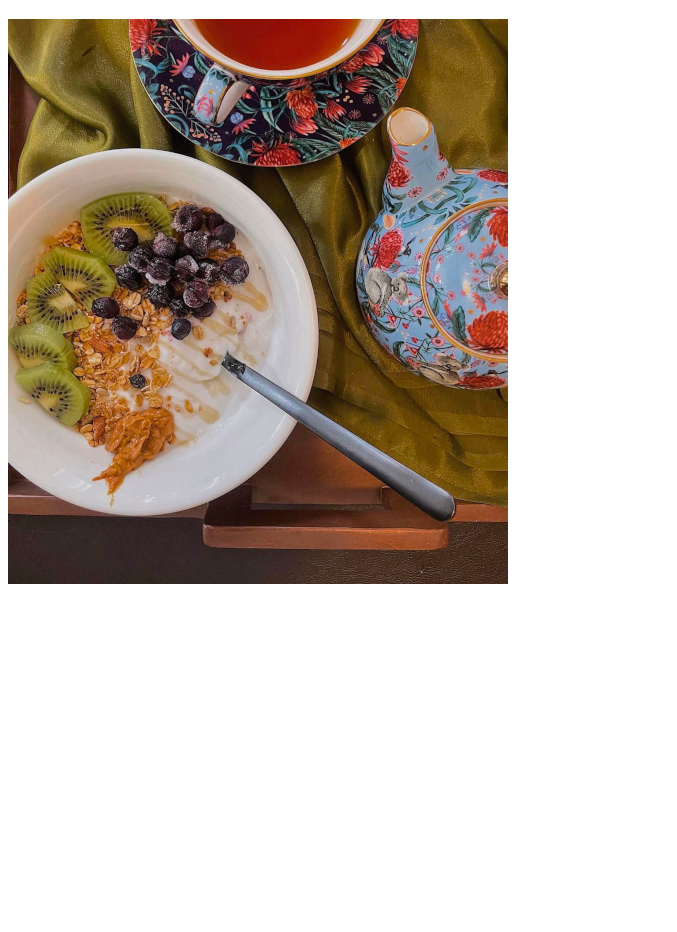
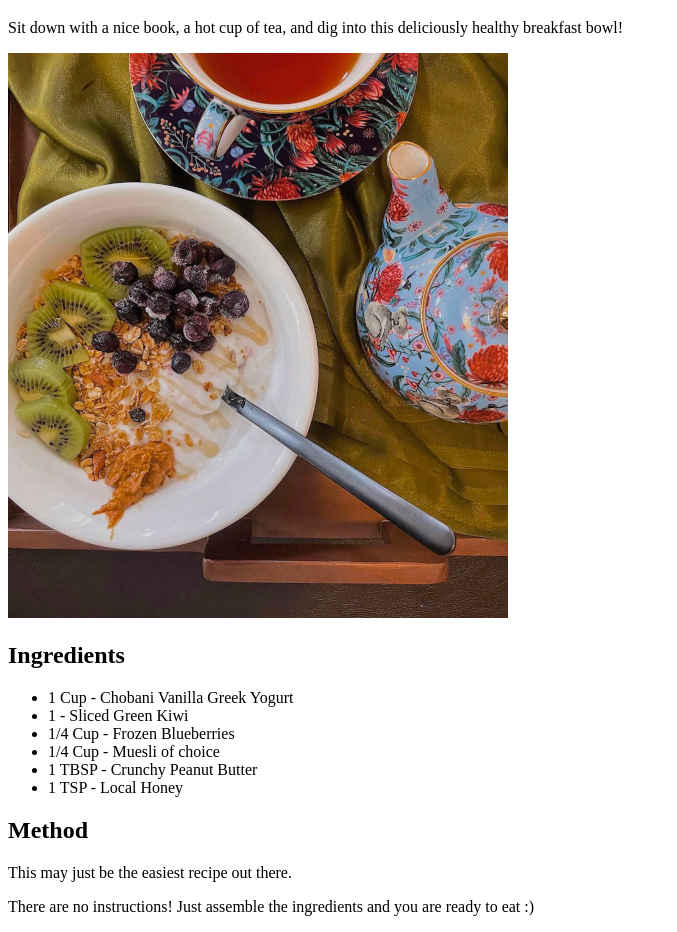
Before and after one commit to madisongold/odin-recipes, a plain HTML site: page recipes/yogurt-bowl.html in a window 1280 px wide. Shown: the part 61-993 px from the top of the page, without its empty margins (0-677 px from the left). Before the commit the page ends 800 px from the top, so only its background shows below. Drawn offline with Linux system fonts and the light colour scheme.

Commit message:
Add content to yogurt bowl recipe

```diff
--- a/recipes/yogurt-bowl.html
+++ b/recipes/yogurt-bowl.html
@@ -7,7 +7,21 @@
 
         <body>
             <h1>Yogurt Bowl</h1>
+                <p>Sit down with a nice book, a hot cup of tea, and dig into this deliciously healthy breakfast bowl!</p>
             <img src="../images/yogurt-bowl.png">
+
+            <h2>Ingredients</h2>
+                <ul>
+                    <li>1 Cup - Chobani Vanilla Greek Yogurt</li>
+                    <li>1 - Sliced Green Kiwi</li>
+                    <li>1/4 Cup - Frozen Blueberries</li>
+                    <li>1/4 Cup - Muesli of choice</li>
+                    <li>1 TBSP - Crunchy Peanut Butter</li>
+                    <li>1 TSP - Local Honey</li>
+                </ul>
+            <h2>Method</h2>
+                <p>This may just be the easiest recipe out there.</p>
+                <p>There are no instructions! Just assemble the ingredients and you are ready to eat :) </p>
         </body>
 
     </html>
```
